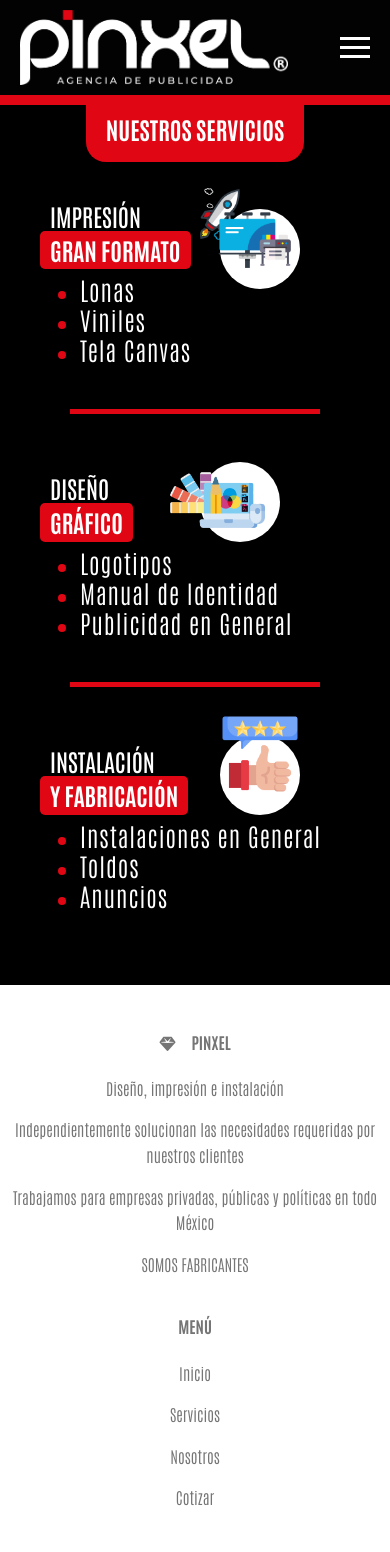
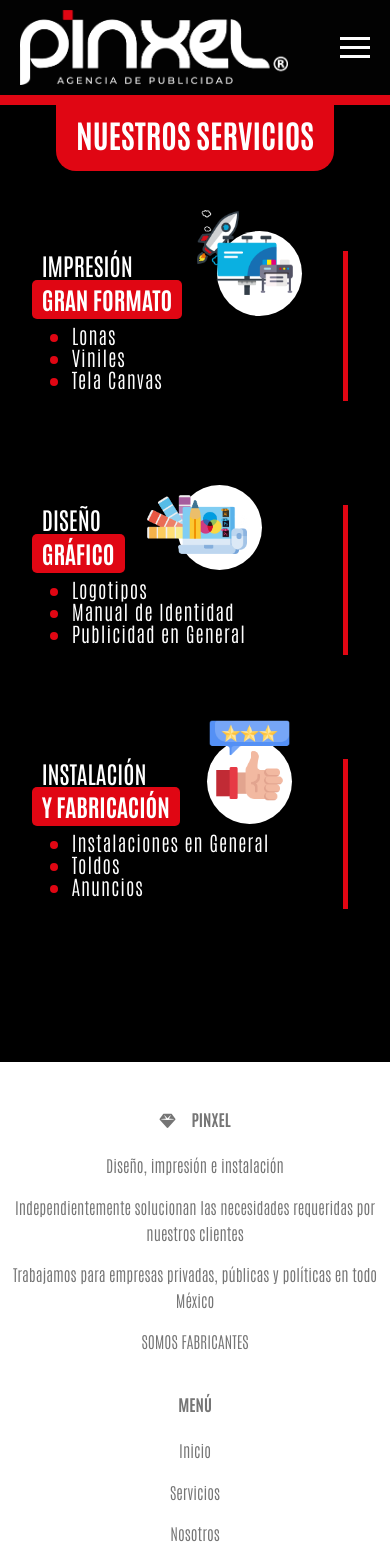
Before and after one commit to Danielhndzfor/Pinxel, a React (Vite) app: page /services in a window 390 px wide. Shown: the top 1552 px of the page. Built offline with nearby package versions, Linux system fonts and the light colour scheme.

Commit message:
Pagina terminada

```diff
--- a/src/Components/Follow.jsx
+++ b/src/Components/Follow.jsx
@@ -15,7 +15,7 @@
                         <img src={Whatsapp} alt="Whatsapp" className="colorIcon" />
                     </a>
                     <a href="https://www.facebook.com/" className="icon facebook-icon">
-                        <img src={Facebook} alt="Facebook" className="colorIcon" />
+                        <img src={Facebook} alt="Facebook" className="colorIcon F" />
                     </a>
                     <a href="https://www.instagram.com/" className="icon instagram-icon">
                         <img src={Instagram} alt="Instagram" className="colorIcon" />
--- a/src/Components/Services.jsx
+++ b/src/Components/Services.jsx
@@ -66,6 +66,7 @@
                             <img src={clasificacion} alt="Instalación y Fabricación" />
                         </div>
                     </div>
+                    <div className="line0"></div>
                 </div>
             </div>
         </>
--- a/src/Footer.jsx
+++ b/src/Footer.jsx
@@ -32,45 +32,50 @@
                         <MDBCol md="2" lg="2" xl="2" className='mx-auto mb-4'>
                             <h6 className='text-uppercase fw-bold mb-4'>Menú</h6>
                             <p>
-                                <a href='#!' className='text-reset'>
+                                <a href='#inicio' className='text-reset'>
                                     Inicio
                                 </a>
                             </p>
                             <p>
-                                <a href='#!' className='text-reset'>
+                                <a href='#servicios' className='text-reset'>
                                     Servicios
                                 </a>
                             </p>
                             <p>
-                                <a href='#!' className='text-reset'>
+                                <a href='#trabajos' className='text-reset'>
                                     Nosotros
                                 </a>
                             </p>
                             <p>
-                                <a href='#!' className='text-reset'>
+                                <a href='#cotizar' className='text-reset'>
                                     Cotizar
                                 </a>
                             </p>
                         </MDBCol>
 
+
                         <MDBCol md="4" lg="3" xl="3" className='mx-auto mb-md-0 mb-4'>
                             <h6 className='text-uppercase fw-bold mb-4'>Contacto</h6>
                             <p>
                                 <MDBIcon icon="home" className="me-2" />
-                                Av de los Insurgentes 590, Camino Real, 28040 Colima, Col.
+                                <a href="https://maps.app.goo.gl/h2umx7HGXvY3TkZn7" className='text-reset'>
+                                    Av de los Insurgentes 590, Camino Real, 28040 Colima, Col.
+                                </a>
                             </p>
                             <p>
                                 <MDBIcon icon="envelope" className="me-3" />
-                                hola@pinxel.mx
+                                <a href="mailto:hola@pinxel.mx" className="text-reset">hola@pinxel.mx</a>
                             </p>
                             <p>
-                                <MDBIcon icon="phone" className="me-3" /> + 52 312 312 5766
+                                <MDBIcon icon="phone" className="me-3" />
+                                <a href="tel:+523123125766" className="text-reset">+ 52 312 312 5766</a>
                             </p>
                             <p>
-                                <MDBIcon fab icon="whatsapp" className="me-3 whats" /> + 52 312 228 3000
+                                <MDBIcon fab icon="whatsapp" className="me-3 whats" />
+                                <a href="https://wa.me/523122283000" className="text-reset">+ 52 312 228 3000</a>
                             </p>
+                        </MDBCol>
 
-                        </MDBCol>
 
                         <MDBCol md="4" lg="4" xl="4" className='mx-auto mb-4'>
                             <h6 className='text-uppercase fw-bold mb-4'>Ubicación</h6>
--- a/src/Header.css
+++ b/src/Header.css
@@ -82,7 +82,7 @@
 }
 
 /* Estilos responsivos */
-@media (max-width: 1000px) {
+@media (max-width: 1100px) {
     .hamburger {
         width: 30px;
         height: 30px;
@@ -93,7 +93,7 @@
     }
 
     header .logo img {
-        height: 80px;
+        height: 150px;
     }
 
     header nav ul {
--- a/src/css/Follow.css
+++ b/src/css/Follow.css
@@ -122,4 +122,9 @@
         width: 20px; /* Ajustar aún más el tamaño de las imágenes dentro de los iconos */
         height: auto;
     }
+
+    .icon .F {
+        width: 12px;
+        height: auto;
+    }
 }
--- a/src/css/Marcas.css
+++ b/src/css/Marcas.css
@@ -90,15 +90,23 @@
     .marcas-container {
         gap: 20px;
         padding: 20px;
+        display: flex; /* Asegura que las marcas se alineen en filas */
+        flex-wrap: wrap; /* Permite que las marcas hagan wrap en pantallas más pequeñas */
+        justify-content: center; /* Centra las marcas */
     }
 
     .marca {
         max-width: 180px;
         max-height: 220px;
+        flex-basis: 25%; /* Cambiar para que ocupen el 45% del ancho del contenedor (2 por fila) */
+        margin: 10px;
+        box-sizing: border-box; /* Asegura que padding y border no afecten el ancho total */
     }
 
     .marca img {
         max-height: 130px;
+        width: 100%; /* Asegura que la imagen ocupe todo el ancho de su contenedor */
+        object-fit: contain; /* Mantiene la proporción de la imagen */
     }
 }
 
@@ -120,6 +128,7 @@
     .marca {
         max-width: 160px;
         max-height: 200px;
+        flex-basis: 22%; /* Mantiene 2 marcas por fila */
     }
 
     .marca img {
@@ -145,18 +154,14 @@
 
     .marcas-container {
         padding: 20px;
-        display: flex;
-        flex-wrap: wrap;
-        justify-content: center;
         gap: 10px; /* Asegura que haya un espacio uniforme entre las marcas */
     }
 
     .marca {
-        flex-basis: 25%; /* Cada marca ocupa el 45% del ancho del contenedor para tener 2 marcas por fila */
+        flex-basis: 25%; /* Mantiene 2 marcas por fila */
         margin: 10px; /* Añade un pequeño margen alrededor de cada marca */
         max-width: 140px; /* Limita el ancho máximo */
         max-height: 180px; /* Limita la altura máxima */
-        box-sizing: border-box; /* Asegura que padding y border no afecten el ancho total */
     }
 
     .marca img {
@@ -173,6 +178,7 @@
 
 @media (max-width: 350px) {
     .marca {
-        flex-basis: 10%; /* Cada marca ocupa el 100% del ancho del contenedor para tener 1 marca por fila */
+        flex-basis: 100%; /* Cada marca ocupa el 100% del ancho del contenedor para tener 1 marca por fila */
+        max-width: 100%; /* Asegura que la marca no exceda el ancho del contenedor */
     }
 }
--- a/src/css/ScrollToTopButton.css
+++ b/src/css/ScrollToTopButton.css
@@ -9,9 +9,9 @@
   background-color: #E00613;
   color: #fff;
   border: none;
-    padding: 5px 10px;
+  padding: 10px 15px; /* Aumenta el tamaño del botón */
   font-size: 30px;
-    border-radius: 10%;
+  border-radius: 10%; /* Botón circular */
   cursor: pointer;
   opacity: 0.7;
   transition: opacity 0.3s;
@@ -20,3 +20,29 @@
 .scroll-btn:hover {
   opacity: 1;
 }
+
+/* Ajustes para pantallas pequeñas */
+@media (max-width: 768px) {
+  .scroll-to-top {
+      bottom: 15px; /* Ajustar el margen inferior */
+      right: 15px;  /* Ajustar el margen derecho */
+  }
+
+  .scroll-btn {
+      padding: 8px 12px; /* Disminuir el tamaño del botón */
+      font-size: 24px;   /* Reducir el tamaño del icono */
+  }
+}
+
+/* Ajustes para pantallas muy pequeñas (teléfonos) */
+@media (max-width: 480px) {
+  .scroll-to-top {
+      bottom: 10px; /* Más cerca del borde inferior */
+      right: 10px;  /* Más cerca del borde derecho */
+  }
+
+  .scroll-btn {
+      padding: 6px 10px; /* Botón más pequeño */
+      font-size: 20px;   /* Icono más pequeño */
+  }
+}
--- a/src/css/Services.css
+++ b/src/css/Services.css
@@ -22,7 +22,8 @@
 .title {
     margin: 0 auto;
     background-color: #E00613;
-    width: fit-content; /* Ajustar automáticamente según el contenido */
+    width: fit-content;
+    /* Ajustar automáticamente según el contenido */
     padding: 10px 20px;
     border-bottom-left-radius: 20px;
     border-bottom-right-radius: 20px;
@@ -36,18 +37,22 @@
 
 .servicios-container {
     display: flex;
-    flex-wrap: wrap; /* Permite que los elementos se muevan hacia abajo cuando no hay espacio */
+    flex-wrap: wrap;
+    /* Permite que los elementos se muevan hacia abajo cuando no hay espacio */
     justify-content: space-evenly;
     margin-top: 80px;
-    padding: 0 100px; /* Añade padding a los lados para evitar que los elementos se peguen a los bordes */
+    padding: 0 100px;
+    /* Añade padding a los lados para evitar que los elementos se peguen a los bordes */
 }
 
 .servicio {
     display: flex;
-    flex-direction: row; /* Mantén los elementos en fila en pantallas grandes */
+    flex-direction: row;
+    /* Mantén los elementos en fila en pantallas grandes */
     align-items: flex-start;
     justify-content: space-between;
-    width: 500px; /* Ajusta el ancho para permitir dos servicios por fila */
+    width: 500px;
+    /* Ajusta el ancho para permitir dos servicios por fila */
     border-radius: 10px;
 }
 
@@ -58,8 +63,17 @@
     margin: 20px 20px;
 }
 
+.line0 {
+    display: none;
+    width: 8px;
+    background-color: #E00613;
+    height: 200px;
+    margin: 20px 20px;
+}
+
 .titulo {
-    padding: 20px 0 50px 60px; /* Mantén el padding superior e inferior y añade padding a la izquierda para separar del borde */
+    padding: 20px 0 50px 60px;
+    /* Mantén el padding superior e inferior y añade padding a la izquierda para separar del borde */
 }
 
 
@@ -70,7 +84,8 @@
 }
 
 .titulo .resaltado {
-    background-color: #E00613; /* Fondo rojo */
+    background-color: #E00613;
+    /* Fondo rojo */
     color: #fff;
     padding: 5px 10px;
     border-radius: 5px;
@@ -80,21 +95,27 @@
 }
 
 .lista {
-    width: 100%; /* Asegúrate de que la lista ocupe todo el ancho disponible */
+    width: 100%;
+    /* Asegúrate de que la lista ocupe todo el ancho disponible */
 }
 
 .lista ul {
     list-style-type: disc;
-    padding-left: 30px; /* Ajusta si es necesario */
-    margin: 0; /* Elimina el margen para ocupar todo el ancho */
-    width: 100%; /* Asegura que el ul ocupe el 100% */
+    padding-left: 30px;
+    /* Ajusta si es necesario */
+    margin: 0;
+    /* Elimina el margen para ocupar todo el ancho */
+    width: 100%;
+    /* Asegura que el ul ocupe el 100% */
 }
 
 .lista ul li {
     font-size: 35px;
     letter-spacing: 1px;
-    margin-bottom: -10px; /* Ajusta o elimina si es necesario */
-    white-space: nowrap; /* Evita que los elementos de la lista se dividan en varias líneas */
+    margin-bottom: -10px;
+    /* Ajusta o elimina si es necesario */
+    white-space: nowrap;
+    /* Evita que los elementos de la lista se dividan en varias líneas */
 }
 
 
@@ -112,13 +133,14 @@
     height: 120px;
     border-radius: 100px;
     background-color: #fff;
-    margin-right: 5px; /* Reduce el margen para acercar la imagen al texto */
-    object-fit: contain; /* Ajusta la imagen al contenedor */
+    margin-right: 5px;
+    /* Reduce el margen para acercar la imagen al texto */
+    object-fit: contain;
+    /* Ajusta la imagen al contenedor */
 }
 
 .design img {
     position: absolute;
-
     width: auto;
     height: 70%;
     margin-left: -30px;
@@ -157,87 +179,181 @@
 
 
 /* Media Queries para pantallas más pequeñas */
+@media (max-width: 1240px) {
+    .line0 {
+        display: block;
+    }
+}
+
 @media (max-width: 1024px) {
-    .servicios-container {
-        padding: 0 50px;
+    .title h2 {
+        font-size: 3em;
+        /* Reduce más el tamaño del título */
+    }
+
+    .line0 {
+        display: block;
+        /* Oculta la línea en pantallas pequeñas */
+    }
+
+
+}
+
+@media (max-width: 800px) {
+    .titulo {
+        padding: 0;
+        /* Mantén el padding superior e inferior y añade padding a la izquierda para separar del borde */
+    }
+    .line0 {
+        display: block;
+        width: 5px;
+        /* Oculta la línea en pantallas pequeñas */
+    }
+
+    .line {
+        width: 5px;
+        height: 200px;
+        margin: 20px 20px;
+    }
+
+    .servicio .img {
+        position: relative;
+        right: 80px;
+        top: 0;
+        width: 120px;
+        height: 120px;
+        border-radius: 100px;
+        background-color: #fff;
+        margin-right: -50px;
+        /* Reduce el margen para acercar la imagen al texto */
+        object-fit: contain;
+        /* Ajusta la imagen al contenedor */
     }
 
     .servicio {
-        width: 100%; /* Ocupa todo el ancho en pantallas medianas */
-        flex-direction: column; /* Los elementos se apilan verticalmente */
+        width: 410px;
+        margin-bottom: 70px;
+    }
+
+    .servicio .instalacion {
+        right: 100px !important;
+        top: -5px;
+    }
+}
+
+@media (max-width: 650px) {
+    .title h2 {
+        font-size: 2.2em;
+        /* Reduce más el tamaño del título */
+    }
+
+    .titulo h3 {
+        font-size: 1.7em;
+    }
+
+    .lista ul li {
+        font-size: 25px;
+    }
+
+    .line0 {
+        display: block;
+        /* Oculta la línea en pantallas pequeñas */
+        width: 5px;
+
     }
 
     .line {
+        width: 5px;
+        height: 200px;
+        margin: 20px 20px;
+    }
+
+    .servicio .img {
+        position: relative;
+        right: 80px;
+        top: -20px;
+        width: 100px;
+        height: 100px;
+        border-radius: 100px;
+        background-color: #fff;
+        margin-right: -70px;
+        /* Reduce el margen para acercar la imagen al texto */
+        object-fit: contain;
+        /* Ajusta la imagen al contenedor */
+    }
+
+    .servicio {
+        width: 300px;
+        margin-bottom: 120px;
+    }
+
+    .servicio .instalacion {
+        right: 100px !important;
+        top: -20px;
+    }
+}
+
+@media (max-width: 550px) {
+    .title h2 {
+        font-size: 2.2em;
+        /* Reduce más el tamaño del título */
+    }
+
+    .titulo h3 {
+        font-size: 1.6em;
+    }
+
+    .lista ul li {
+        font-size: 22px;
+    }
+
+    .line0 {
+        display: block;
+        /* Oculta la línea en pantallas pequeñas */
+        width: 5px;
         height: 150px;
     }
 
-    .titulo h3 {
-        font-size: 2em; /* Reduce el tamaño del título */
+    .line {
+        width: 5px;
+        height: 150px;
+        margin: 20px 20px;
     }
 
-    .lista ul li {
-        font-size: 30px;
+    .servicios-container {
+        padding: 0 50px;
+        /* Añade padding a los lados para evitar que los elementos se peguen a los bordes */
     }
 
-    .img {
-        width: 100px;
-        height: 100px; /* Ajusta el tamaño de la imagen */
+    .servicio .img {
+        position: relative;
+        right: 80px;
+        top: -20px;
+        width: 90px;
+        height: 90px;
+        border-radius: 100px;
+        background-color: #fff;
+        margin-right: -70px;
+        /* Reduce el margen para acercar la imagen al texto */
+        object-fit: contain;
+        /* Ajusta la imagen al contenedor */
+    }
+
+    .servicio {
+        width: 300px;
+        margin-bottom: 120px;
+    }
+
+    .servicio .instalacion {
+        right: 100px !important;
+        top: -20px;
     }
 }
 
-@media (max-width: 768px) {
+@media (max-width: 450px) {
     .title h2 {
-        font-size: 2em; /* Reduce el tamaño del título */
-    }
-
-    .servicios-container {
-        padding: 0 20px; /* Reduce el padding lateral */
-    }
-
-    .servicio {
-        width: 100%;
-        flex-direction: column; /* Los elementos se apilan */
-    }
-
-    .titulo h3 {
-        font-size: 1.8em;
-    }
-
-    .lista ul li {
-        font-size: 28px;
-    }
-
-    .img {
-        width: 90px;
-        height: 90px; /* Ajusta el tamaño de la imagen */
-    }
-}
-
-@media (max-width: 480px) {
-    .title h2 {
-        font-size: 1.5em; /* Reduce más el tamaño del título */
-    }
-
-    .line {
-        display: none; /* Oculta la línea en pantallas pequeñas */
-    }
-
-    .vertical {
-        display: block; /* Muestra la línea vertical */
-    }
-
-    .servicios-container {
-        margin-top: 0;
-    }
-
-    .servicio {
-        width: 100%;
-        margin-bottom: -100px; /* Añade margen inferior para separar los servicios */
-        margin-top: 20px;
-    }
-
-    .titulo {
-        padding: 20px 0 50px 30px; /* Reduce el padding lateral */
+        font-size: 2em;
+        /* Reduce más el tamaño del título */
     }
 
     .titulo h3 {
@@ -245,46 +361,146 @@
     }
 
     .lista ul li {
-        font-size: 25px;
+        font-size: 20px;
     }
 
-    .img {
-        width: 80px;
-        height: 80px; /* Ajusta el tamaño de la imagen */
+    .line0 {
+        display: block;
+        /* Oculta la línea en pantallas pequeñas */
+        width: 5px;
+        height: 150px;
+        margin: 0;
+    }
+
+    .line {
+        width: 5px;
+        height: 150px;
+        margin: 20px 20px;
+        margin: 0;
+    }
+
+    .servicios-container {
+        padding: 0 40px;
+        /* Añade padding a los lados para evitar que los elementos se peguen a los bordes */
     }
 
     .servicio .img {
-        top: -200px;
-        right: -200px;
-        width: 80px;
-        height: 80px; /* Ajusta el tamaño de la imagen */
+        position: relative;
+        right: 110px;
+        top: -20px;
+        width: 85px;
+        height: 85px;
+        border-radius: 100px;
+        background-color: #fff;
+        margin-right: -70px;
+        /* Reduce el margen para acercar la imagen al texto */
+        object-fit: contain;
+        /* Ajusta la imagen al contenedor */
+    }
+
+    .servicio {
+        width: 300px;
+        margin-bottom: 120px;
+    }
+
+    .servicio .instalacion {
+        right: 120px !important;
+        top: -20px;
+    }
+
+    .servicio .design {
+        right: 150px !important;
+        top: -20px;
+    }
+}
+
+@media (max-width: 388px) {
+    .title h2 {
+        font-size: 1.7em;
+        /* Reduce más el tamaño del título */
+    }
+
+    .titulo h3 {
+        font-size: 1.5em;
+    }
+
+    .lista ul li {
+        font-size: 17px;
+    }
+
+    .line0 {
+        display: block;
+        /* Oculta la línea en pantallas pequeñas */
+        width: 2px;
+        height: 150px;
+        margin: 0;
+    }
+
+    .line {
+        width: 2px;
+        height: 150px;
+        margin: 20px 20px;
+        margin: 0;
+    }
+
+    .servicios-container {
+        padding: 0 40px;
+        /* Añade padding a los lados para evitar que los elementos se peguen a los bordes */
+    }
+
+    .servicio .img {
+        position: relative;
+        right: 120px;
+        top: -10px;
+        width: 60px;
+        height: 60px;
+        border-radius: 100px;
+        background-color: #fff;
+        margin-right: -120px;
+        /* Reduce el margen para acercar la imagen al texto */
+        object-fit: contain;
+        /* Ajusta la imagen al contenedor */
+    }
+
+    .servicio {
+        width: 220px;
+        margin-bottom: 60px;
+    }
+
+    .servicio .impresion {
+        top: 0px;
+    }
+
+    .servicio .instalacion {
+        right: 120px !important;
+        top: 0;
+    }
+
+    .servicio .design {
+        right: 160px !important;
+        top: 0;
+    }
+
+    .impresion img {
+        position: absolute;
+        width: auto;
+        height: 100%;
+        margin-left: -10px;
+        margin-top: -10px;
     }
 
     .design img {
+        position: absolute;
         width: auto;
         height: 70%;
-        margin-left: -30px;
-    }
-
-    .servicio .design {
-        right: -180px !important;
-        top: -220px;
-    }
-
-    .impresion img {
-        width: auto;
-        height: 100%;
-        margin-left: -20px;
-        margin-top: -21px;
-    }
-
-    .servicio .instalacion {
-        right: -200px !important;
-        top: -220px;
+        margin-left: -15px;
+        margin-top: 5px;
     }
 
     .instalacion img {
         width: auto;
         height: 100%;
+        margin-left: 0;
+        margin-top: -10px;
     }
 }
```
Also changed, not shown: src/Footer.css (line endings or trailing spaces). Lines whose indentation alone changed are shown as unchanged.
